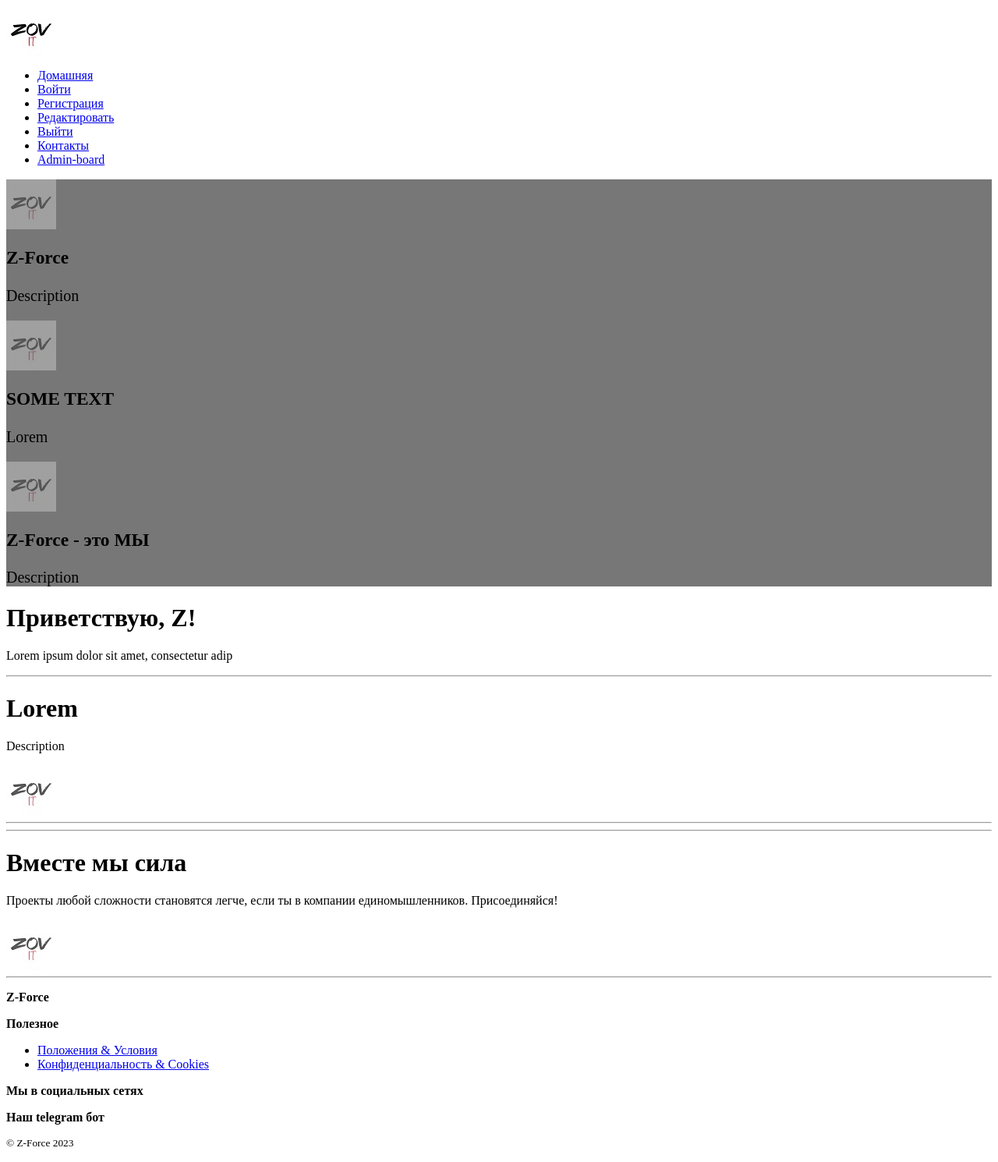
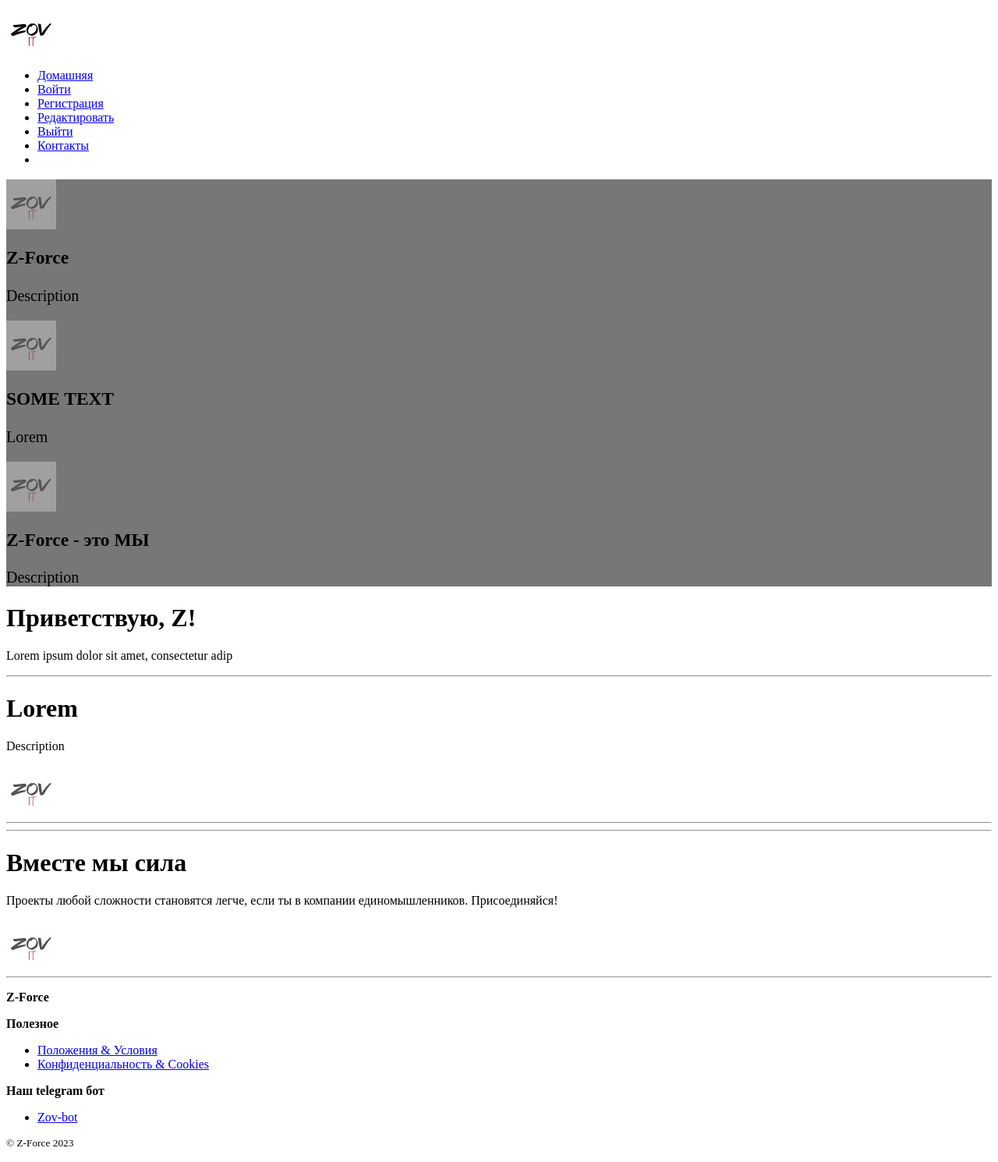
Before and after one commit to RombosK/Z-Force, a Django app: page /home/ in a window 1280 px wide. Shown: the whole page at 78% size. Run offline with Django 4.2, Linux system fonts and the light colour scheme.

Commit message:
23.07.23

```diff
--- a/authapp/templates/authapp/login.html
+++ b/authapp/templates/authapp/login.html
@@ -1,4 +1,4 @@
-{% extends 'authapp/base.html' %}
+{% extends 'mainapp/base.html' %}
 {% block content %}
 <form method="post">
     {% csrf_token %}
--- a/config/settings.py
+++ b/config/settings.py
@@ -43,7 +43,7 @@ INSTALLED_APPS = [
     'authapp',
     'requestapp',
     'tg_botapp',
-
+    'debug_toolbar',
 ]
 
 MIDDLEWARE = [
@@ -54,6 +54,7 @@ MIDDLEWARE = [
     'django.contrib.auth.middleware.AuthenticationMiddleware',
     'django.contrib.messages.middleware.MessageMiddleware',
     'django.middleware.clickjacking.XFrameOptionsMiddleware',
+    'debug_toolbar.middleware.DebugToolbarMiddleware',
 ]
 
 ROOT_URLCONF = 'config.urls'
--- a/mainapp/templates/mainapp/base.html
+++ b/mainapp/templates/mainapp/base.html
@@ -30,6 +30,7 @@
                         <a class="nav-link" href="{% url 'authapp:register' %}">Регистрация</a>
                     </li>
                     <li class="nav-item">
+
                         <a class="nav-link" href="{% url 'authapp:edit' %}">Редактировать</a>
                     </li>
                     <li class="nav-item">
@@ -39,7 +40,9 @@
                         <a class="nav-link" href="{% url 'mainapp:contacts' %}">Контакты</a>
                     </li>
                     <li class="nav-item">
+                        {% if user.is_superuser %}
                         <a class="nav-link" href="{% url 'admin:index' %}">Admin-board</a>
+                        {% endif %}
                     </li>
                 </ul>
             </div>
@@ -70,26 +73,13 @@
                         <li><a href="#">Положения &amp; Условия</a></li>
                         <li><a href="#">Конфиденциальность &amp; Cookies</a></li>
                     </ul>
-
             </div>
             <div class="col-sm-6 col-md-3 text-center">
-                <p>
-                     <strong>Мы в социальных сетях</strong>
-            </p>
-            <p>
-            <div class="row justify-content-around">
-                <div><a href="#"><i class="fab fa-vk fa-2x"></i></a></div>
-                <div><a href="#"><i class="fab fa-telegram fa-2x"></i></a></div>
-            </div>
-            <p>
+
                 <strong>Наш  telegram бот</strong>
-            </p>
+                <ul class="list-unstyled">
+                    <li><a href="https://t.me/zov_it_mvbot">Zov-bot</a></li>
 
-            <div class="row justify-content-around">
-                <div><a href="#"><i class="fab fa-app-store fa-2x"></i></a></div>
-                <div><a href="#"><i class="fab fa-google-play fa-2x"></i></a></div>
-                <div><a href="#"><i class="fab fa-windows fa-2x"></i></a></div>
-            </div>
             </div>
         </div>
     </div>
--- a/tg_botapp/bot.py
+++ b/tg_botapp/bot.py
@@ -12,6 +12,7 @@ logger = logging.getLogger(__name__)
 
 # Функция конфигурирования и запуска бота
 async def main() -> None:
+
 
     # Кофигурируем логирование
     logging.basicConfig(
```
Also changed, not shown: authapp/templates/authapp/base.html (+3 -33 lines), tg_botapp/telegram/keyboards/set_menu.py (+4 -4 lines).
